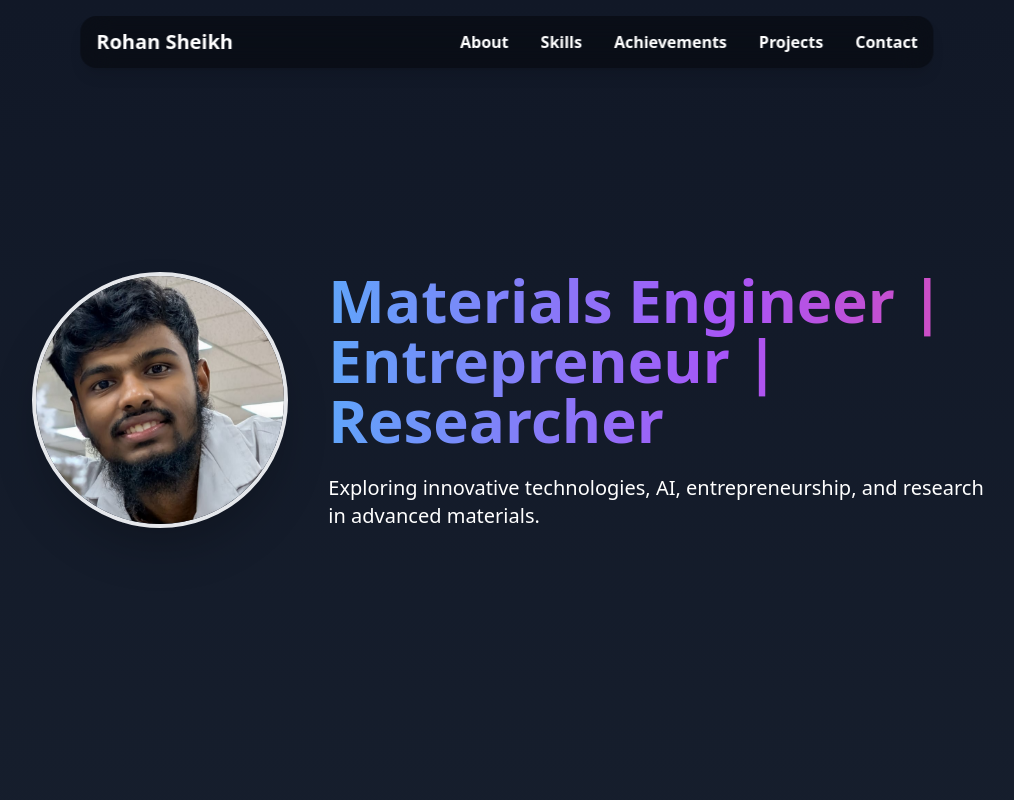
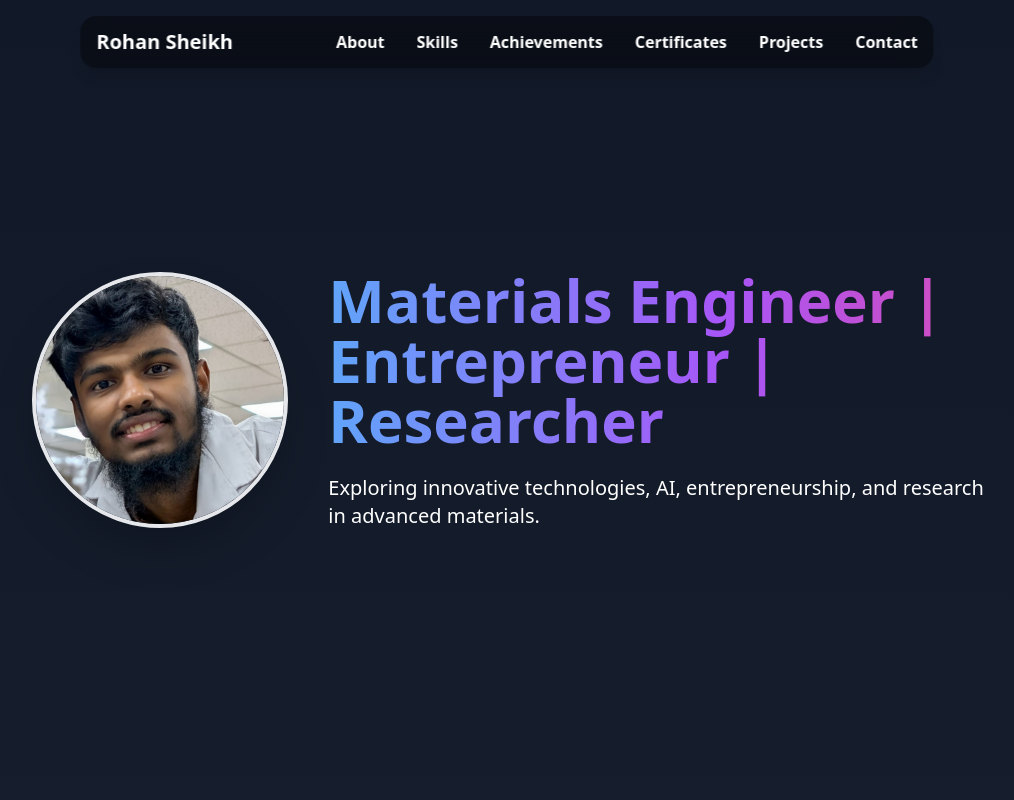
Before and after one commit to rohan-sheikh05/Personal_Website, a React (Create React App) app: page / in a window 1280 px wide. Shown: the top 800 px of the page, without its empty margins (133-1147 px from the left). Built offline with nearby package versions, Linux system fonts and the light colour scheme.

Commit message:
Add Certificates section to App.js
Added a new section for Certificates in the App component.

```diff
--- a/src/App.js
+++ b/src/App.js
@@ -47,6 +47,9 @@ function Navbar() {
         </a>
         <a href="#achievements" className="hover:text-amber-400 transition">
           Achievements
+        </a>
+        <a href="#certificates" className="hover:text-green-400 transition">
+          Certificates
         </a>
         <a href="#projects" className="hover:text-yellow-400 transition">
           Projects
@@ -101,6 +104,13 @@ function Navbar() {
                 className="hover:text-purple-400 transition"
               >
                 Achievements
+              </a>
+              <a
+                href="#certificates"
+                onClick={() => setIsOpen(false)}
+                className="hover:text-green-400 transition"
+              >
+                Certificates
               </a>
               <a
                 href="#projects"
@@ -475,6 +485,12 @@ export default function App() {
           </div>
         </div>
       </section>
+      {/* ----------------CERTIFICATES------------------*/}
+      <section id="certificates" className="px-6 py-20 max-w-6xl mx-auto">
+        <h2 className="text-4xl font-bold mb-12 border-l-4 border-green-500 pl-4">
+          Certificates
+        </h2>
+      </section>
 
       {/* ------------------ PROJECTS ------------------ */}
       <section id="projects" className="px-6 py-20 max-w-6xl mx-auto">
```
